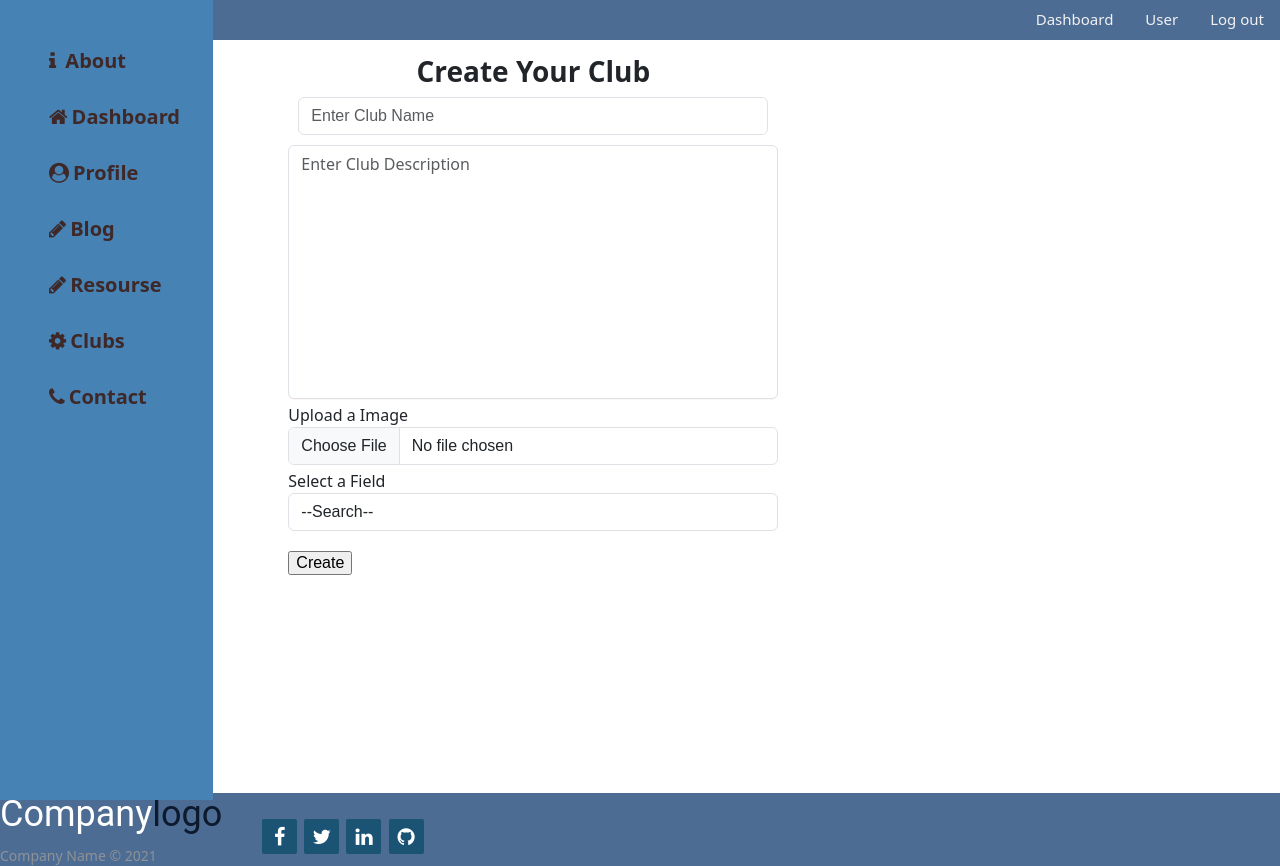
After one commit to SAKSHI-GOYAL321/Social-Learning-, a PHP site: page /createClub in a window 1280 px wide. The commit adds this page. Run offline with PHP 8.4, Linux system fonts and the light colour scheme; some libraries are stand-ins or nearby versions.

Commit message:
by aditi

```diff
--- a/clubDash.php
+++ b/clubDash.php
@@ -28,6 +28,7 @@
             </div>
         </div>
     </section>
+
     <section id="side-nav">
         <div class="col-sm-12 paddoff">
             <div class="contain">
@@ -42,7 +43,11 @@
                         <a href="#"><span style="padding: 4px;"><i class="fa fa-phone"></i></span>Contact</a>
                     </div>
                 </div>
+
                 <div class="col-sm-10">
+                <div class="head">
+                    <h1><p>WELCOME TO CLUBS</p>   <span> <a href="createClub" >Create Your Own Club  <i class="fa fa-plus-circle"></i></a> </span></h1>
+                </div>
                     <div class="content" style="width:100%; float:left;">
                         <div class="col-sm-4">
                             <div class="card">
--- /dev/null
+++ b/createClub.php
@@ -0,0 +1,113 @@
+<!DOCTYPE html>
+<html lang="en">
+
+<head>
+    <meta charset="UTF-8">
+    <meta http-equiv="X-UA-Compatible" content="IE=edge">
+    <meta name="viewport" content="width=device-width, initial-scale=1.0">
+    <title>Create Club</title>
+    <link rel="stylesheet" href="css/bootstrap.min.css">
+    <link rel="stylesheet" href="css/normalize.min.css">
+    <link rel="stylesheet" href="css/dashboard.css">
+    <link rel="stylesheet" href="css/clubDash.css">
+    <link rel="stylesheet" href="https://cdnjs.cloudflare.com/ajax/libs/font-awesome/4.7.0/css/font-awesome.min.css">
+    <link rel="stylesheet" href="https://cdnjs.cloudflare.com/ajax/libs/font-awesome/4.7.0/css/font-awesome.min.css">
+    <script src="https://ajax.googleapis.com/ajax/libs/jquery/3.4.1/jquery.min.js"></script>
+</head>
+
+<body>
+    <section id="top-nav">
+        <div class="col-sm-12 paddoff">
+            <div class="topnav">
+                <i class="fa fa-bars non-active" onclick="show();"></i>
+                <a href="#">Log out</a></i>
+                <a href="#">User</a></i>
+                <a href="dashboard.html">Dashboard</a></i>
+            </div>
+        </div>
+    </section>
+    <section id="side-nav">
+        <div class="col-sm-12 paddoff">
+            <div class="contain">
+                <div class="col-sm-2">
+                    <div class="sidenav active">
+                        <a href="#"><span style="padding: 4px;"><i class="fa fa-info"></i></span> About</a>
+                        <a href="dashboard.php"><span style="padding: 4px;"><i class="fa fa-home"></i></span>Dashboard</a>
+                        <a href="profile.php"><span style="padding: 4px;"><i class="fa fa-user-circle"></i></span>Profile</a>
+                        <a href="blog.php"><span style="padding: 4px;"><i class="fa fa-pencil"></i></span>Blog</a>
+                        <a href="resourse.php"><span style="padding: 4px;"><i class="fa fa-pencil"></i></span>Resourse</a>
+                        <a href="clubDash.php"><span style="padding: 4px;"><i class="fa fa-cog"></i></span>Clubs</a>
+                        <a href="#"><span style="padding: 4px;"><i class="fa fa-phone"></i></span>Contact</a>
+                    </div>
+                </div>
+                <div class="col-sm-10">
+                    <div class="content">
+                        <form id = "form">
+                            <div class="title">
+                                <h3 >Create Your Club</h3>
+                                <input type="text" name="title" id="title" placeholder="Enter Club Name" class="form-control ">
+                            </div>
+                            <div class="para">
+                                <textarea name="write" id="write" placeholder="Enter Club Description" cols="53" rows="10" class="form-control "></textarea>
+                            </div>
+                            <div>
+                                <label>Upload a Image</label>
+                                <input type="file" id="image_file" name="image_file" class="form-control ">
+                            </div>
+                            <div>
+                            <label>Select a Field</label>
+                                        <select id="subj" name="subj" class="form-control form-style">
+                                            <option value="select">--Search--</option>
+                                            <option value="Data Structure and Algorithm">Data Structure and Algorithm</option>
+                                            <option value="DataBase Management System">DataBase Management System</option>
+                                            <option value="Programming Languages">Programming Languages</option>
+                                            <option value="Object Oriented Programming">Object Oriented Programming</option>
+                                            <option value="Networking">Networking</option>
+                                            <option value="Operating System">Operating System</option>
+                                            <option value="Software Engineering">Software Engineering</option>
+                                            <option value="Development">Development</option>
+                                        </select>
+                            </div>
+                            <div>
+                                <input type="submit" value="Create" name="submit" id="submit" onclick="PostClub();">
+                            </div>
+                        </form>
+                    </div>
+                </div>
+            </div>
+        </div>
+    </section>
+    <script type="text/javascript">
+
+    </script>
+
+</body>
+<footer class="footer-distributed">
+    <div class="col-sm-12">
+        <div class="footer-distribution">
+            <div class="col-sm-2"></div>
+            <div class="col-sm-3">
+                <div class="footer-left">
+                    <h4>Company<span>logo</span></h4>
+                    <p class="footer-company-name">Company Name © 2021</p>
+
+                </div>
+            </div>
+            <div class="col-sm-2"></div>
+            <div class="col-sm-4">
+                <div class="footer-right">
+                    <div class="footer-icons">
+
+                        <a href="#"><i class="fa fa-facebook"></i></a>
+                        <a href="#"><i class="fa fa-twitter"></i></a>
+                        <a href="#"><i class="fa fa-linkedin"></i></a>
+                        <a href="#"><i class="fa fa-github"></i></a>
+
+                    </div>
+                </div>
+            </div>
+            <div class="col-sm-1"></div>
+        </div>
+    </div>
+</footer>
+</html>
--- a/css/clubDash.css
+++ b/css/clubDash.css
@@ -26,3 +26,50 @@
     font-size: 18px;
     padding: 10px;
 }
+
+.head{
+
+    margin:auto;
+    font-weight:bolder;
+}
+.head h1 p{
+    text-align: center;
+}
+
+.head h1{
+    font-weight:bold;
+}
+
+.head h1 span{
+    font-size:24px;
+    color:rgb(2, 87, 80);
+    border: solid 2px black;
+    border-radius:5px;
+    margin-right:60px;
+    float:right;
+}
+
+.head h1 span .fa{
+    color:rgb(16, 3, 128);
+}
+
+/*Create Club CSS*/
+#form{
+
+    width: 500px;
+    margin: 0 auto;
+
+}
+
+.title h3{
+    font-weight:bold;
+}
+
+#form{
+    padding:5px;
+
+}
+
+#submit{
+margin-top:20px;
+}
--- a/resourse.php
+++ b/resourse.php
@@ -39,7 +39,7 @@
                         <a href="resourse.php" style="text-align: center;" class="tooltip"><i class="fa fa-pencil"></i><span class="tooltiptext">Resourse</span></a>
                         <a href="#" style="text-align: center;" class="tooltip"><i class="fa fa-info"></i> <span class="tooltiptext">About</span></a>
                         <a href="#"style="text-align: center;" class="tooltip"><i class=" fa fa-cog"></i><span class="tooltiptext">Services</span></a>
-                        <a href="#"style="text-align: center;" class="tooltip"><i class="fa fa-phone"></i><span class="tooltiptext" >Services</span></a>
+                        <a href="#"style="text-align: center;" class="tooltip"><i class="fa fa-phone"></i><span class="tooltiptext" >Contact</span></a>
                   </div>
                 </div>
                 <div class="col-sm-12">
```
Also changed, not shown: clubPage.php (added, +112 -0 lines).
